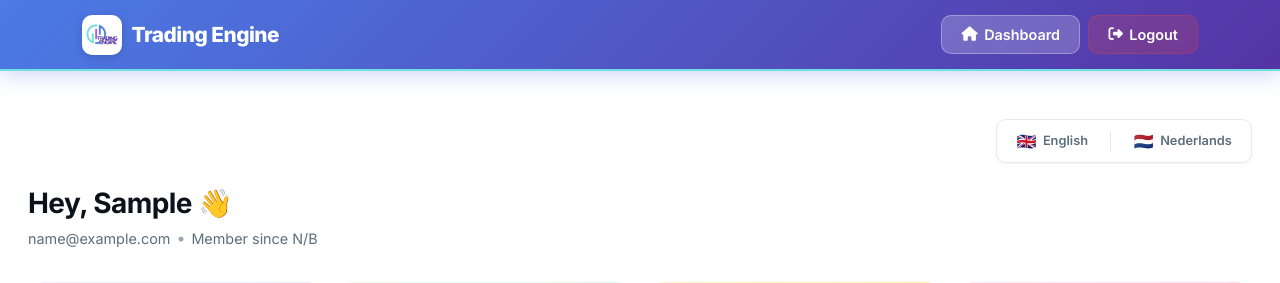
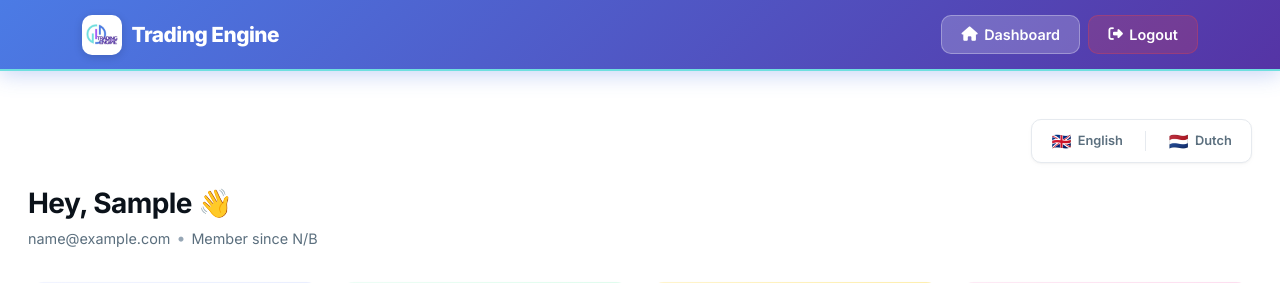
Before and after one commit to NDBOSSY/LWIX, a Flask app: page /dashboard in a window 1280 px wide. Shown: the top 283 px of the page. Run offline with Flask 3, Linux system fonts and the light colour scheme; the visitor is signed in with stand-in values (Sample User, id 1); data comes from the database, SQL or seed files in the repository; data that the repository does not hold is empty.

Commit message:
Update dashboard user6.html

```diff
--- a/templates/user/dashboard.html
+++ b/templates/user/dashboard.html
@@ -709,7 +709,7 @@
                 onclick="setLanguage('nl')"
                 data-lang="nl"
             >
-                <span class="flag">🇳🇱</span> Nederlands
+                <span class="flag">🇳🇱</span> Dutch
             </button>
         </div>
     </div>
```
